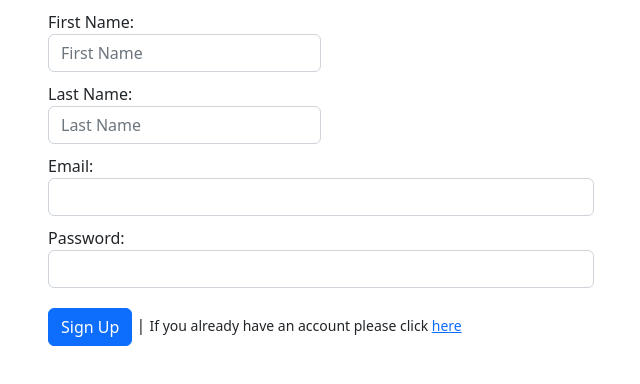
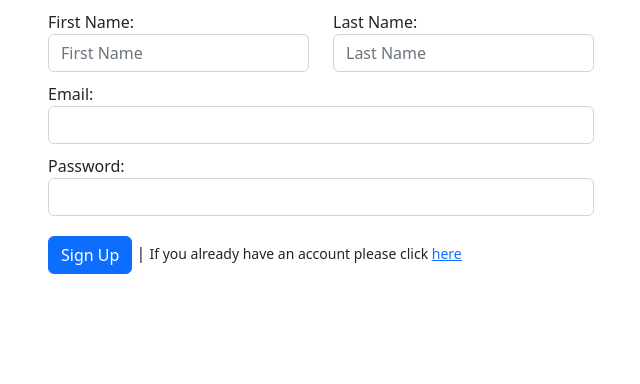
Before and after one commit to sdclayton/co-lab, an Angular app: page /signup in a window 1280 px wide. Shown: the top 384 px of the page, without its empty margins (319-959 px from the left). Built offline with nearby package versions, Linux system fonts and the light colour scheme.

Commit message:
Chore: Signup style(for First and Last name)

```diff
--- a/src/app/sign-up/sign-up.component.html
+++ b/src/app/sign-up/sign-up.component.html
@@ -2,7 +2,7 @@
   <div class="row" style="justify-content: center">
     <div class="col-xs-12 col-md-6 col-md-offset-3">
       <form #signupForm="ngForm" (ngSubmit)="onSubmit(signupForm)">
-        <div class="form-row">
+        <div class="row">
           <div class="form-group col-md-6" style="margin-top: 10px;">
             <label for="firstName">First Name:</label>
             <input
```
